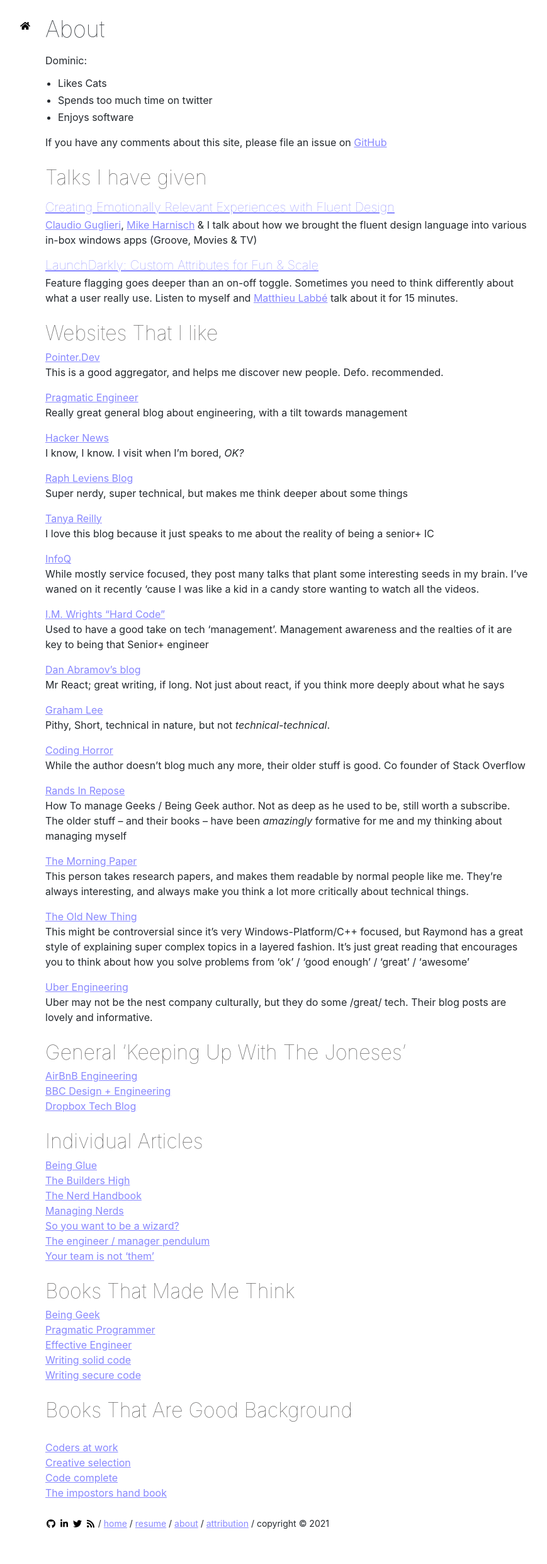
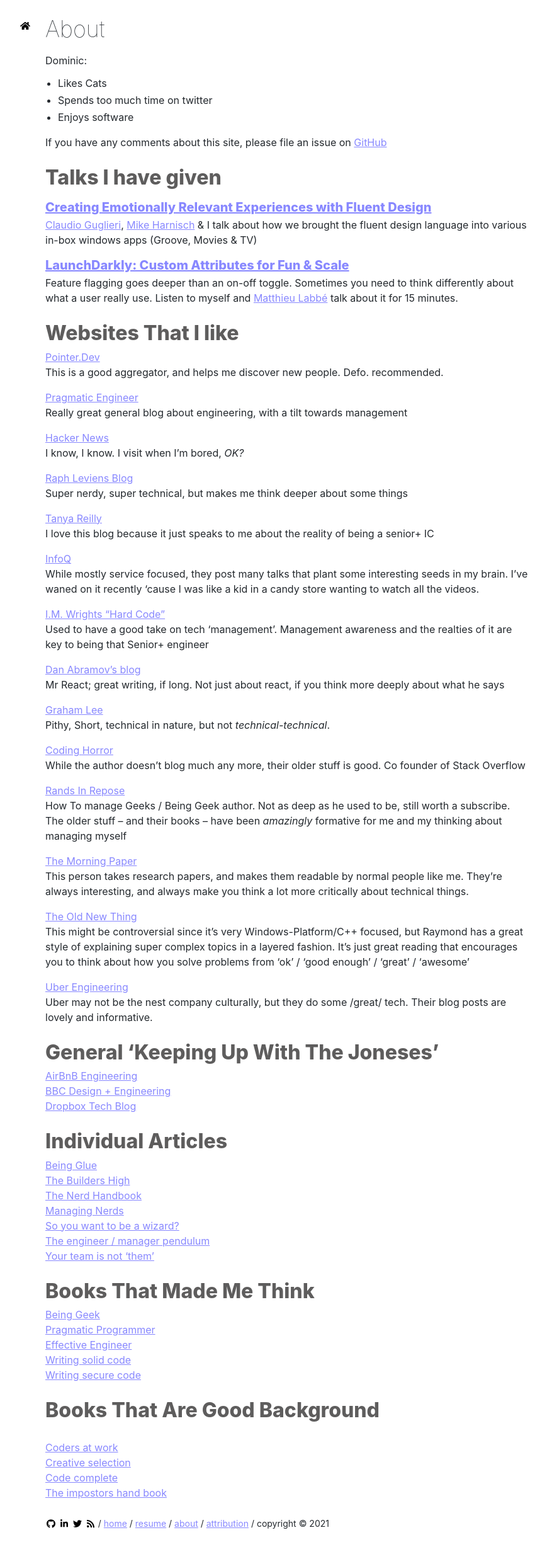
Before and after one commit to grork/personal-blog, a Jekyll site: the page built from about.md, in a window 1280 px wide. Shown: the whole page at 63% size, without its empty margins (184-1053 px from the left). Built offline with Jekyll 4.4.1, drawn with Linux system fonts in a browser that asks for light colours.

Commit message:
Adjust article hader font weight
The light grey, and the light font-weight on the article headers was
making it difficult to visually separate the different headings in the
article, so upping it to be _extra_.

```diff
--- a/css/styles.scss
+++ b/css/styles.scss
@@ -360,7 +360,7 @@
     }
 
     h1, h2, h3, h4, h5, h6, h7 {
-        font-weight: 100;
+        font-weight: 800;
         color: var(--header-font-colour);
         line-height: initial;
     }
```
